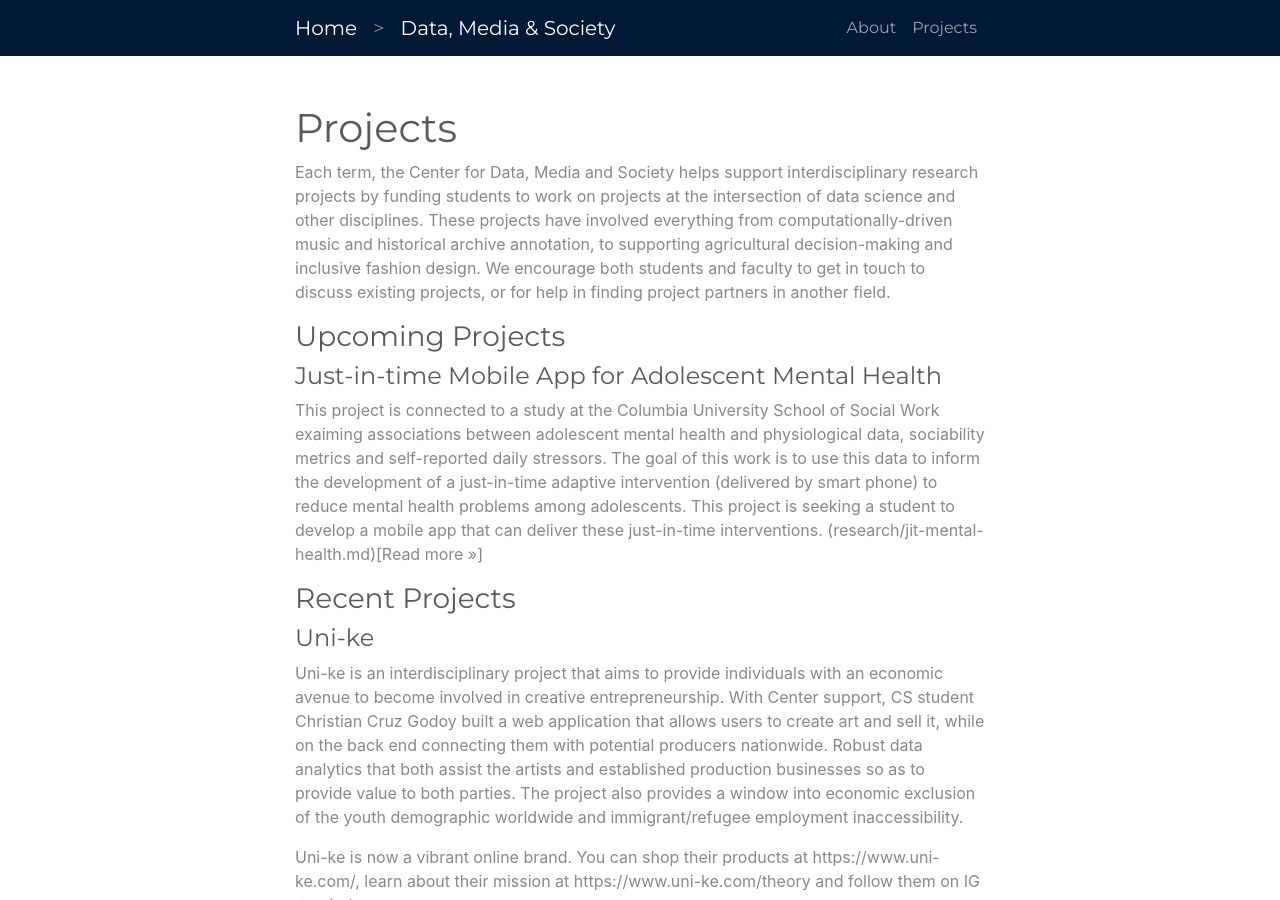
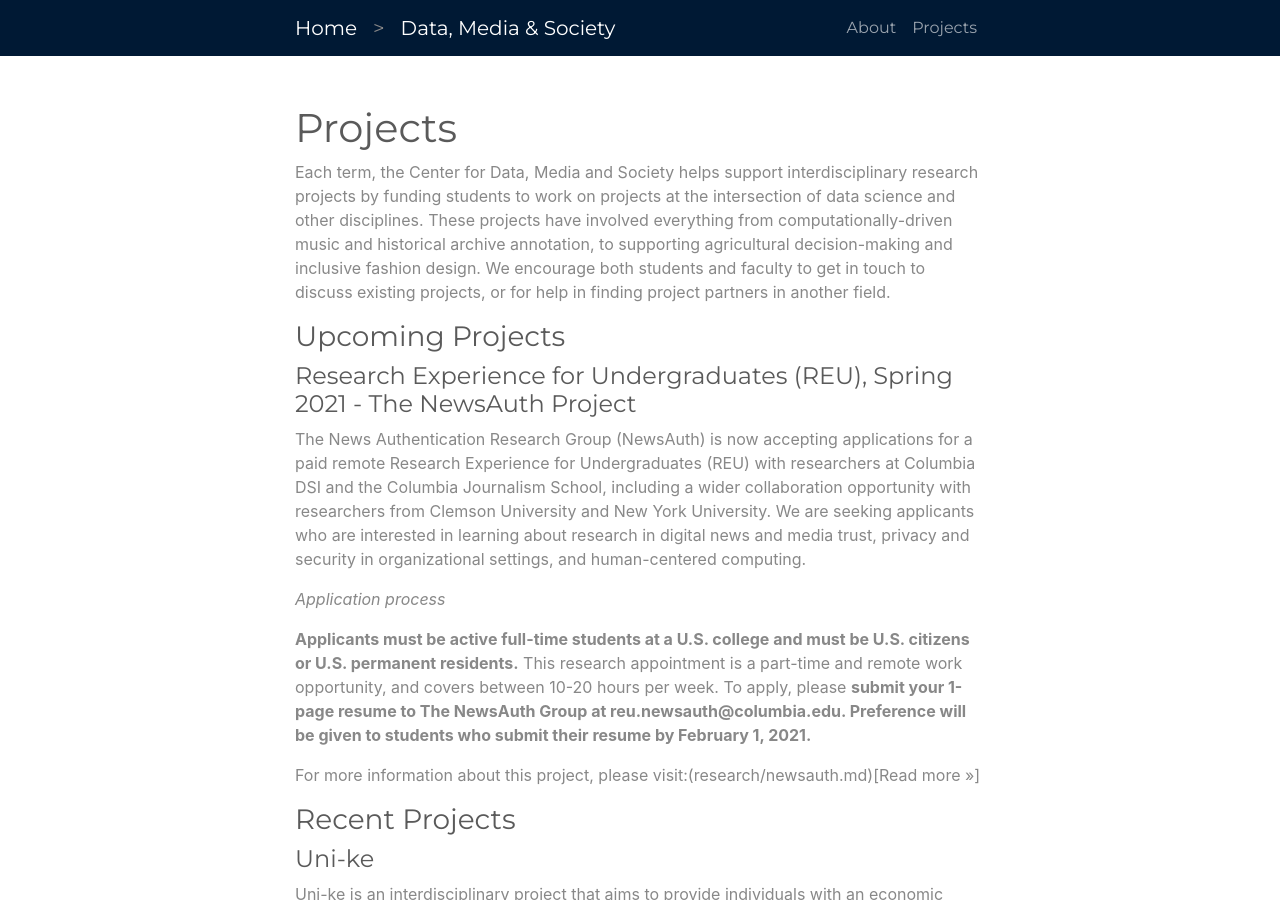
Before and after one commit to datascienceinstitute/data-media-society, a Jekyll site: the page built from projects.md, in a window 1280 px wide and 900 px high. Built offline with Jekyll 4.4.1, drawn with Linux system fonts in a browser that asks for light colours.

Commit message:
Added NewsAuth description.

```diff
--- a/projects.md
+++ b/projects.md
@@ -7,9 +7,15 @@ Each term, the Center for Data, Media and Society helps support interdisciplinar
 
 ### Upcoming Projects
 
-#### Just-in-time Mobile App for Adolescent Mental Health
+#### Research Experience for Undergraduates (REU), Spring 2021 - The NewsAuth Project
 
-This project is connected to a study at the Columbia University School of Social Work exaiming associations between adolescent mental health and physiological data, sociability metrics and self-reported daily stressors. The goal of this work is to use this data to inform the development of a just-in-time adaptive intervention (delivered by smart phone) to reduce mental health problems among adolescents. This project is seeking a student to develop a mobile app that can deliver these just-in-time interventions. (research/jit-mental-health.md)[Read more >>]
+The News Authentication Research Group (NewsAuth) is now accepting applications for a paid remote Research Experience for Undergraduates (REU) with researchers at Columbia DSI and the Columbia Journalism School, including a wider collaboration opportunity with researchers from Clemson University and New York University. We are seeking applicants who are interested in learning about research in digital news and media trust, privacy and security in organizational settings, and human-centered computing.
+
+*Application process*
+
+**Applicants must be active full-time students at a U.S. college and must be U.S. citizens or U.S. permanent residents.** This research appointment is a part-time and remote work opportunity, and covers between 10-20 hours per week. To apply, please **submit your 1-page resume to The NewsAuth Group at reu.newsauth@columbia.edu. Preference will be given to students who submit their resume by February 1, 2021.**
+
+For more information about this project, please visit:(research/newsauth.md)[Read more >>]
 
 
 ### Recent Projects
```
